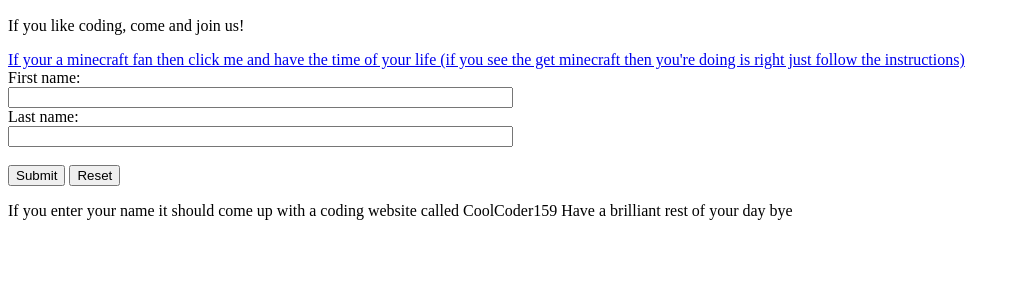
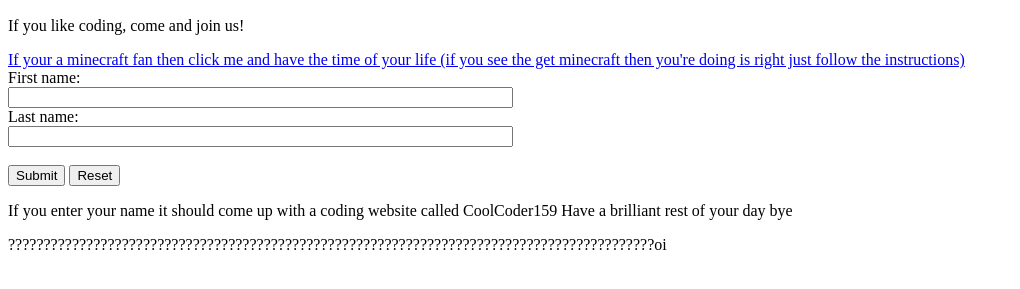
Before and after one commit to JavascriptCoder999/CoolCoder159.github.io, a plain HTML site: page index.html in a window 1280 px wide. Shown: the part 171-460 px from the top of the page, without its empty margins (0-1020 px from the left). Drawn offline with Linux system fonts and the light colour scheme.

Commit message:
Update index.html

```diff
--- a/index.html
+++ b/index.html
@@ -22,3 +22,4 @@
     <p>If you enter your name it should come up with a coding website called CoolCoder159 Have a brilliant rest of your day bye</p>
 </body>
 </html>
+???????????????????????????????????????????????????????????????????????????????????????????oi
```
